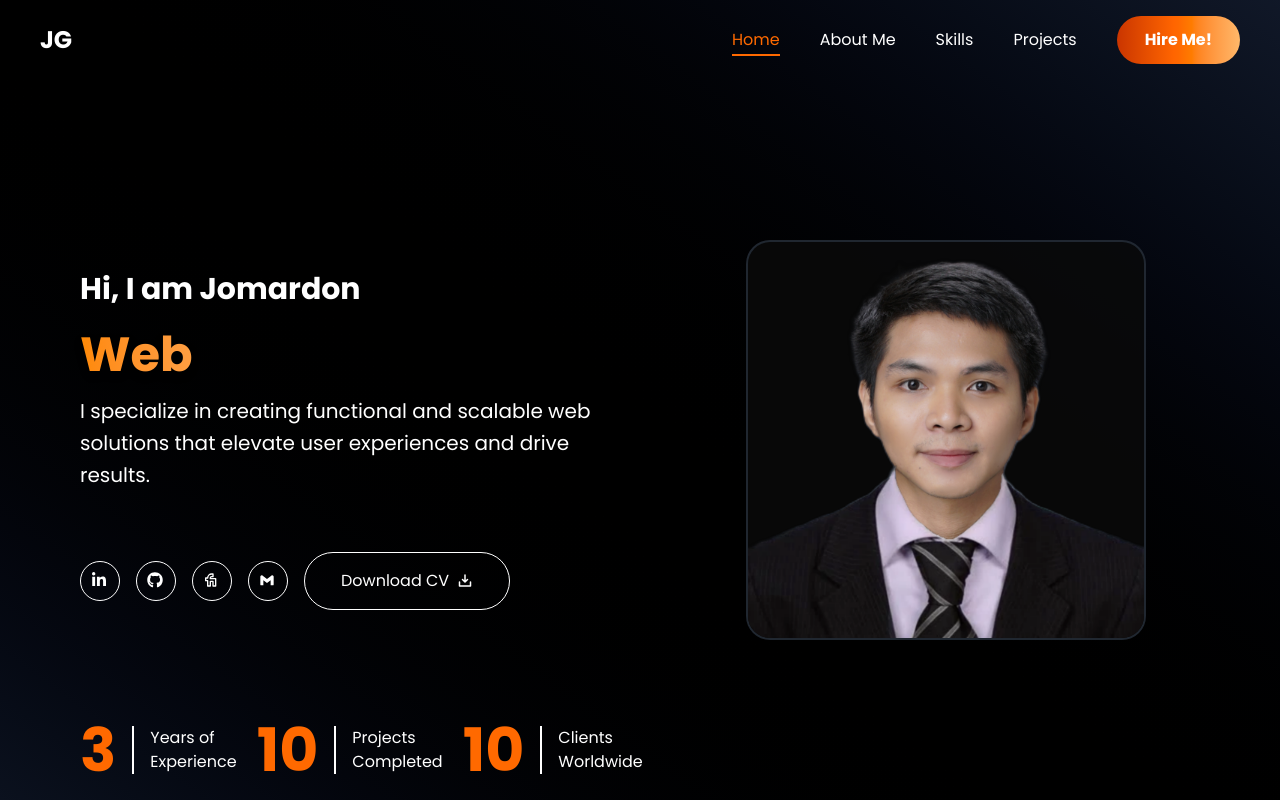
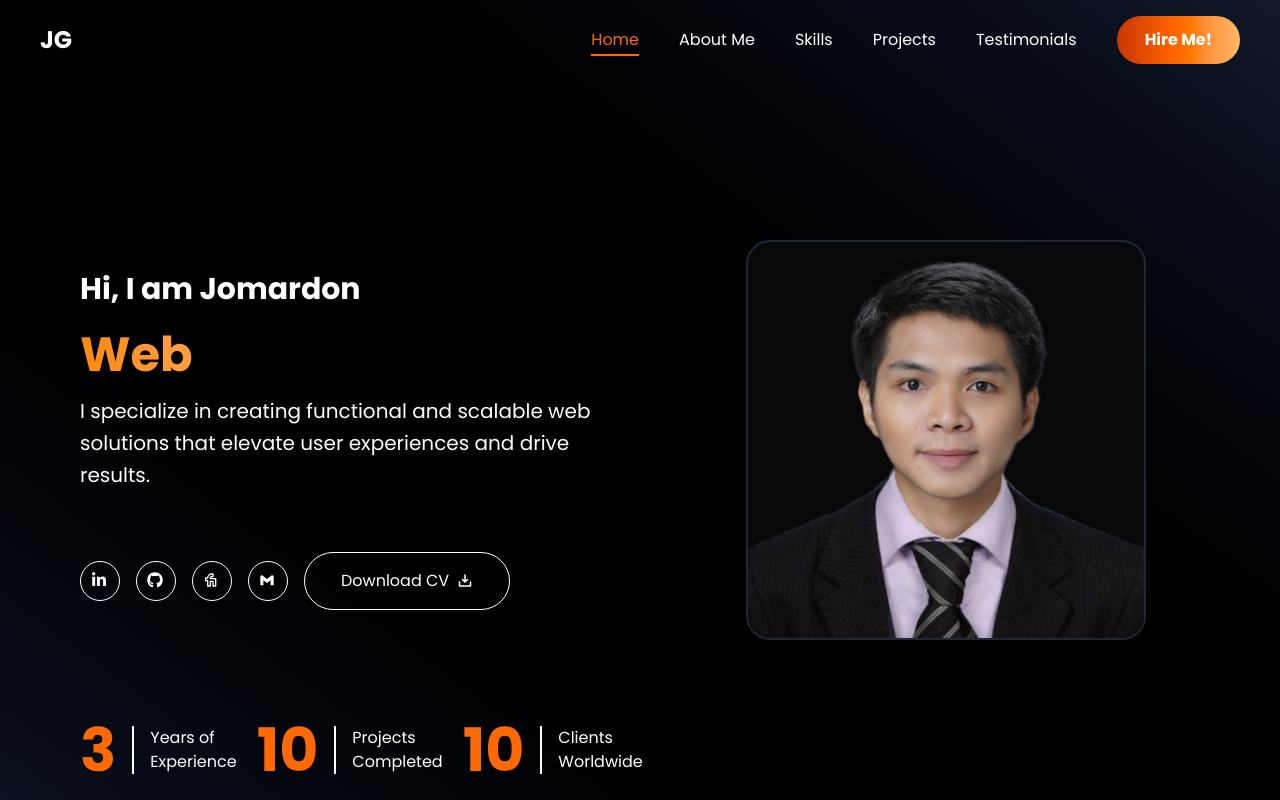
Before and after one commit to refuerzomaj/personal-website, a React (Vite) app: page / in a window 1280 px wide. Shown: the top 800 px of the page. Built offline with nearby package versions, Linux system fonts and the light colour scheme.

Commit message:
third commit

```diff
--- a/src/App.jsx
+++ b/src/App.jsx
@@ -1,10 +1,11 @@
-import React from 'react'
-import Homepage from './components/herobanner.jsx'
-import Hero from './components/hero.jsx'
-import Header from './components/header.jsx'
-import About from './components/about.jsx'
-import Skills from './components/skills.jsx'
-import Projects from './components/projects.jsx'
+import React from 'react';
+import Homepage from './components/herobanner.jsx';
+import Hero from './components/hero.jsx';
+import Header from './components/header.jsx';
+import About from './components/about.jsx';
+import Skills from './components/skills.jsx';
+import Projects from './components/projects.jsx';
+import Testimonials from './components/testimonials.jsx';
 
 const App = () => {
   return (
@@ -14,6 +15,7 @@ const App = () => {
       <About />
       <Skills />
       <Projects />
+      <Testimonials />
     </div>
   )
 }
--- a/src/components/header.jsx
+++ b/src/components/header.jsx
@@ -19,7 +19,7 @@ const Header = () => {
   // Scroll spy: highlight active menu when scrolling
   useEffect(() => {
     const handleScroll = () => {
-      const sections = ["home", "about", "skills", "projects", "contact"];
+      const sections = ["home", "about", "skills", "projects", "testimonials", "contact"];
       const scrollY = window.scrollY + 100; // offset for header height
 
       for (let id of sections) {
@@ -79,6 +79,9 @@ const Header = () => {
           <a onClick={() => handleClick("projects")} className={linkClass("projects")}>
             Projects
           </a>
+          <a onClick={() => handleClick("testimonials")} className={linkClass("testimonials")}>
+            Testimonials
+          </a>
           <a
             onClick={() => handleClick("contact")}
             className="font-bold py-3 px-7 rounded-full text-white bg-gradient-to-r from-orange-700 via-orange-500 to-orange-300 hover:from-orange-300 hover:via-orange-500 hover:to-orange-700 transition-colors duration-300"
@@ -90,7 +93,7 @@ const Header = () => {
         {/* Mobile Menu Button */}
         <button
           onClick={() => setMenuOpen(true)}
-          className="md:hidden text-2xl text-orange-500"
+          className="md:hidden text-2xl text-orange-500 cursor-pointer"
         >
           <FaBars />
         </button>
@@ -104,10 +107,10 @@ const Header = () => {
       >
         {/* Close Button */}
         <div className="flex justify-between items-center px-4 py-4 border-b border-gray-700">
-          <span className="text-xl font-bold text-orange-500">Menu</span>
+          <span className="text-xl font-bold text-orange-500 cursor-pointer">Menu</span>
           <button
             onClick={() => setMenuOpen(false)}
-            className="text-2xl text-orange-500"
+            className="text-2xl text-orange-500 cursor-pointer"
           >
             <FaTimes />
           </button>
@@ -148,8 +151,16 @@ const Header = () => {
             Projects
           </a>
           <a
+            onClick={() => handleClick("testimonials")}
+            className={`cursor-pointer transition-colors duration-300 ${
+              active === "testimonials" ? "text-orange-500 font-semibold" : "text-white hover:text-orange-400"
+            }`}
+          >
+            Testimonials
+          </a>
+          <a
             onClick={() => handleClick("contact")}
-            className="font-bold py-3 px-5 text-center rounded-full bg-gradient-to-r from-orange-700 via-orange-500 to-orange-300 hover:from-orange-300 hover:via-orange-500 hover:to-orange-700 transition-colors duration-300"
+            className="cursor-pointerfont-bold py-3 px-5 text-center rounded-full bg-gradient-to-r from-orange-700 via-orange-500 to-orange-300 hover:from-orange-300 hover:via-orange-500 hover:to-orange-700 transition-colors duration-300"
           >
             Hire Me!
           </a>
--- /dev/null
+++ b/src/components/testimonials.jsx
@@ -0,0 +1,11 @@
+import React from 'react'
+
+const testimonials = () => {
+  return (
+    <div id='testimonials'>
+        <div className='h-800'></div>
+    </div>
+  )
+}
+
+export default testimonials
```
